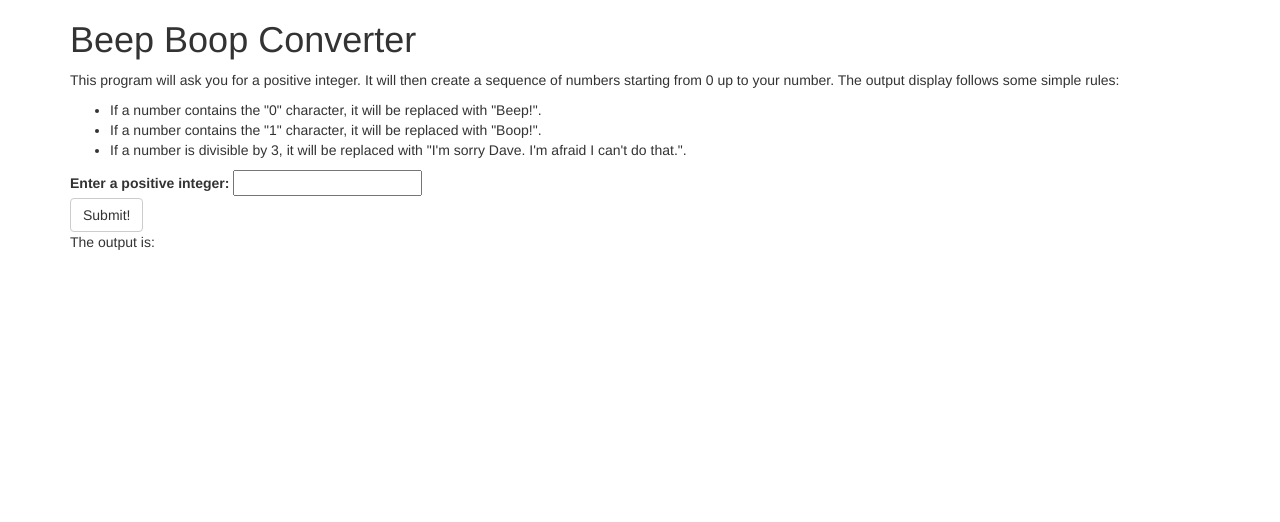
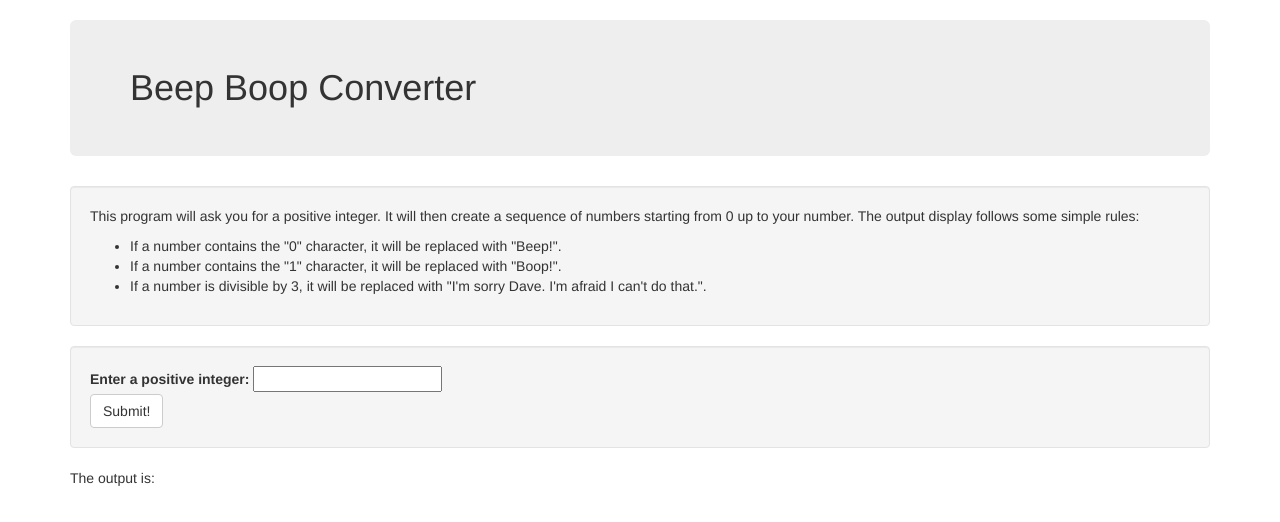
Before and after one commit to bobbydwise1/beep-boop, a plain HTML site: page index.html in a window 1280 px wide. Drawn offline with Linux system fonts and the light colour scheme.

Commit message:
Add styles to help debug

```diff
--- a/index.html
+++ b/index.html
@@ -10,7 +10,8 @@
   </head>
   <body>
     <div class="container">
-      <h1>Beep Boop Converter</h1>
+      <h1 class="jumbotron">Beep Boop Converter</h1>
+      <div class="instructions well">
       <p>This program will ask you for a positive integer.  It will then create a sequence of numbers starting from 0 up to your number.  The output display follows some simple rules:</p>
       <ul>
         <li>If a number contains the "0" character, it will be replaced with "Beep!".</li>
@@ -18,7 +19,8 @@
         <li>If a number is divisible by 3, it will be replaced with "I'm sorry Dave.  I'm afraid I can't do that.".</li>
       </u1>
         </ul>
-      <form id="inputForm">
+      </div> <!--This ends the container for the instructions-->
+      <form id="inputForm" class="well">
         <div class ="from-group">
           <label for="userInput">Enter a positive integer: </label>
           <input id="userInput" type="number">
--- a/js/scripts.js
+++ b/js/scripts.js
@@ -1,5 +1,5 @@
 $(document).ready(function() {
-  $("#inputForm").submit(function(event) {
+  $("form#inputForm").submit(function(event) {
     event.preventDefault();
     var userNumberInput = $("input#userInput").val();
     console.log(userNumberInput);
```
